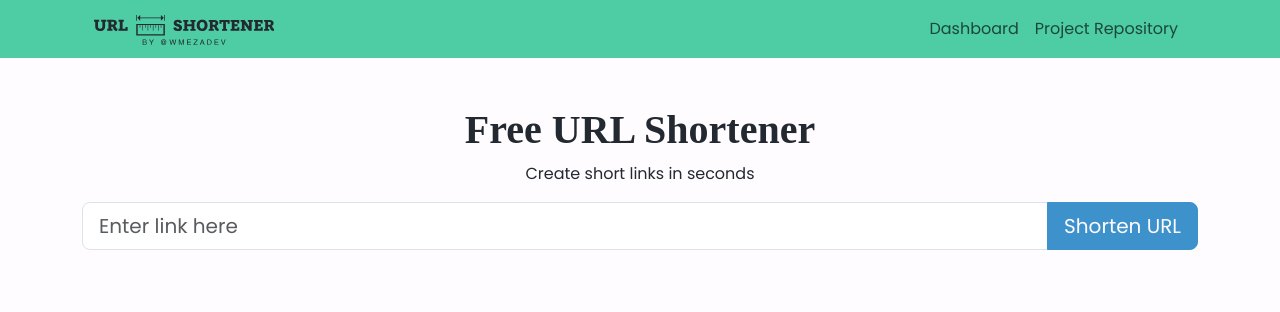
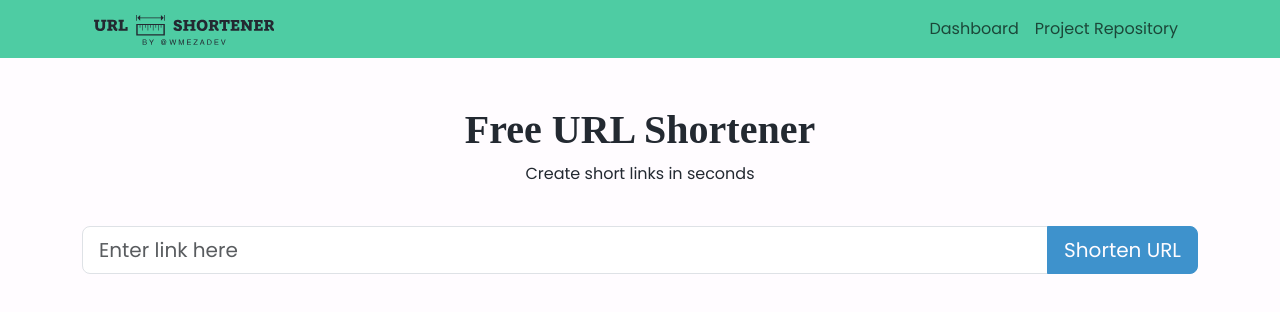
Before and after one commit to wmezadev/wdd430-project, an Angular app: page / in a window 1280 px wide. Shown: the top 312 px of the page. Built offline with nearby package versions, Linux system fonts and the light colour scheme.

Commit message:
feat: Creates Home page component and include url-shortener create form

```diff
--- a/src/app/app-routing.module.ts
+++ b/src/app/app-routing.module.ts
@@ -1,14 +1,14 @@
 import { NgModule } from '@angular/core';
 import { RouterModule, Routes } from '@angular/router';
-import { UrlCreateComponent } from './url-shortener/url-create/url-create.component';
 import { DashboardComponent } from './dashboard/dashboard.component';
 import { UrlItemComponent } from './url-shortener/url-item/url-item.component';
 import { UrlListComponent } from './url-shortener/url-list/url-list.component';
+import { HomeComponent } from './home/home.component';
 
 const routes: Routes = [
   {
     path: '',
-    component: UrlCreateComponent,
+    component: HomeComponent,
   },
   {
     path: 'dashboard',
--- a/src/app/app.module.ts
+++ b/src/app/app.module.ts
@@ -11,6 +11,7 @@ import { UrlListComponent } from './url-shortener/url-list/url-list.component';
 import { DashboardComponent } from './dashboard/dashboard.component';
 import { UrlItemComponent } from './url-shortener/url-item/url-item.component';
 import { FontAwesomeModule } from '@fortawesome/angular-fontawesome';
+import { HomeComponent } from './home/home.component';
 
 @NgModule({
   declarations: [
@@ -20,6 +21,7 @@ import { FontAwesomeModule } from '@fortawesome/angular-fontawesome';
     UrlListComponent,
     DashboardComponent,
     UrlItemComponent,
+    HomeComponent,
   ],
   imports: [AppRoutingModule, BrowserModule, FormsModule, HttpClientModule, ReactiveFormsModule, FontAwesomeModule],
   providers: [],
--- /dev/null
+++ b/src/app/home/home.component.html
@@ -0,0 +1,10 @@
+<div class="row">
+  <div class="col-12">
+    <div class="mt-5 text-center">
+      <h1>Free URL Shortener</h1>
+      <p>Create short links in seconds</p>
+    </div>
+  </div>
+</div>
+<br />
+<app-url-create></app-url-create>
--- a/src/app/url-shortener/url-create/url-create.component.html
+++ b/src/app/url-shortener/url-create/url-create.component.html
@@ -1,11 +1,3 @@
-<div class="row">
-  <div class="col-12">
-    <div class="mt-5 text-center">
-      <h1>Free URL Shortener</h1>
-      <p>Create short links in seconds</p>
-    </div>
-  </div>
-</div>
 <form [formGroup]="myForm" (ngSubmit)="submitForm()">
   <div class="input-group input-group-lg mb-3">
     <input
```
Also changed, not shown: src/app/home/home.component.ts (added, +8 -0 lines), src/app/home/home.component.css (added), 1 other file (tests, documents, lock files or other folders).
